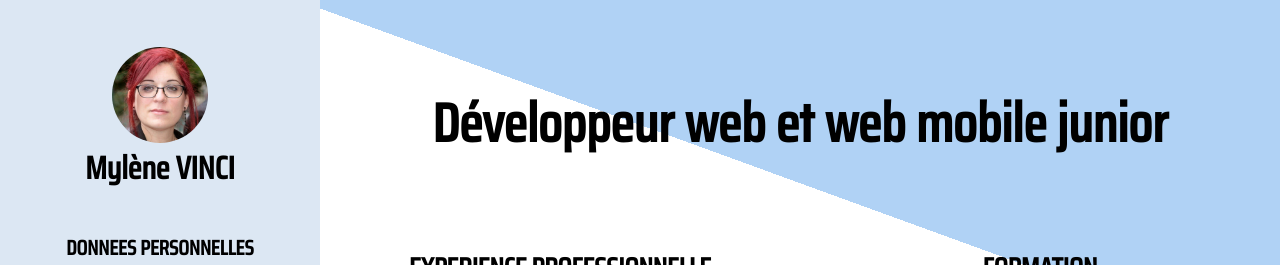
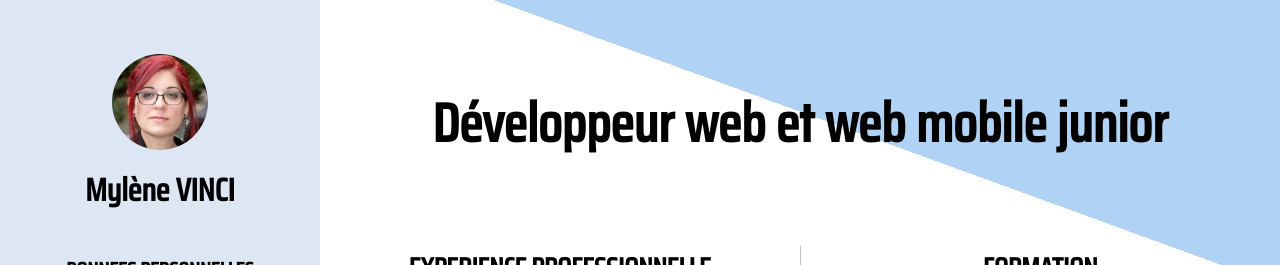
Before and after one commit to MyleneVinci/CV-EN-LIGNE, a React (Create React App) app: page / in a window 1280 px wide. Shown: the top 265 px of the page. Built offline with nearby package versions, Linux system fonts and the light colour scheme.

Commit message:
second strike

```diff
--- a/src/App.css
+++ b/src/App.css
@@ -27,7 +27,7 @@
   font-family: 'Saira Condensed', sans-serif;
 }
 
-@media screen and (min-width: 768px) {
+@media screen and (min-width: 800px) {
 
   .App {
     display: grid;
--- a/src/components/Main.css
+++ b/src/components/Main.css
@@ -1,14 +1,22 @@
-@media screen and (min-width:768px) {
+@media screen and (min-width:800px) {
     .cursus-container {
         display: flex;
         flex-direction: row;
         justify-content: space-around;
         }
-}
+
+    .experiencies-container {
+        border-right: 1px solid var(--contents-border-color);
+    }
+
+    .separator-line {
+        border-right: 1px var(--contents-border-color);
+    }
+    }
 
 .Main-container {
     height: 100%;
-    background:linear-gradient(20deg, white 75%, var(--main-bg-color) 30%) ;
+    background:linear-gradient(20deg, var(--main-bg-color) 20%,white 20% 80%, var(--main-bg-color) 20%) ;
     display: flex;
     flex-direction: column;
 }
@@ -21,14 +29,12 @@
 
 }
 
-
 .h3-title, .experiencies-container, .training-container {
     text-align: center;
 }
 
 .h3-title {
     font-size: var(--font-size-h3);
-
 }
 
 .experiencies-container {
@@ -38,3 +44,11 @@
 .training-container {
     width: 100%;
 }
+
+@media screen and (max-width:800px) {
+.separator-line {
+    margin: 0 auto 20px auto;
+    width: 80%;
+    border-bottom: 1px solid var(--contents-border-color);
+}
+}
--- a/src/components/Main.jsx
+++ b/src/components/Main.jsx
@@ -16,6 +16,7 @@ const Main = () => {
                 <h3 className='h3-title'>EXPERIENCE PROFESSIONNELLE</h3>
                 <Experiencies />
             </div>
+            <div className="separator-line"></div>
             <div className='training-container'>
                 <h3 className='h3-title'>FORMATION</h3>
                 <Training />
--- a/src/components/User.css
+++ b/src/components/User.css
@@ -2,7 +2,7 @@
     display: flex;
     flex-direction: column;
     align-items: center;
-    margin-top: 40px;
+    margin-top: 50px;
 }
 .avatar {
     width: 30%;
@@ -11,6 +11,8 @@
 
 .h2-title {
     font-size: var(--font-size-h2);
+    margin-top: 15px;
+
 }
 
 .User-data {
@@ -33,7 +35,6 @@
 .User-data p, a {
     text-align: center;
     margin: 2px;
-
 }
 
 p {
```
Also changed, not shown: src/components/Experiencies.css (+10 -4 lines).
